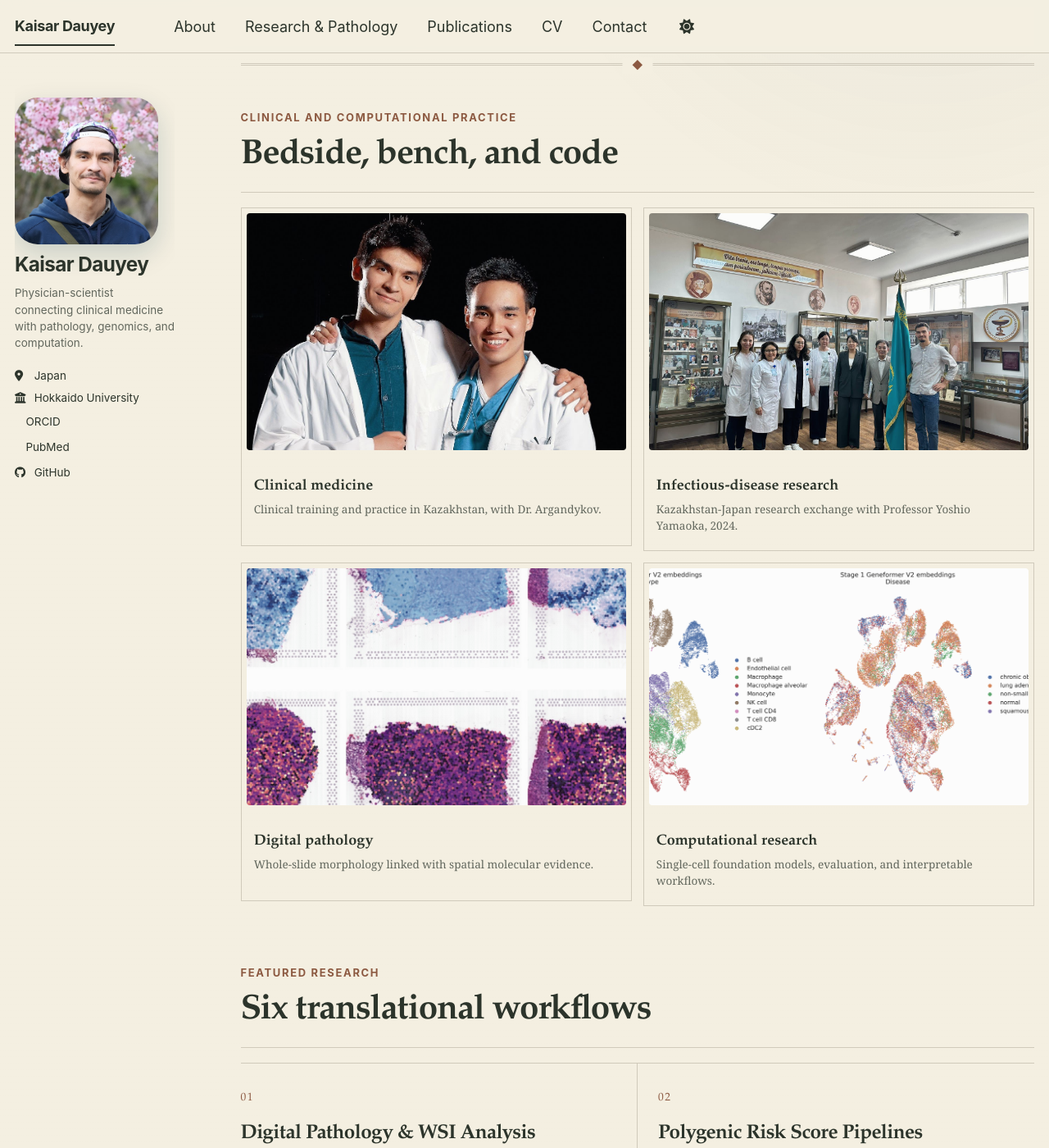
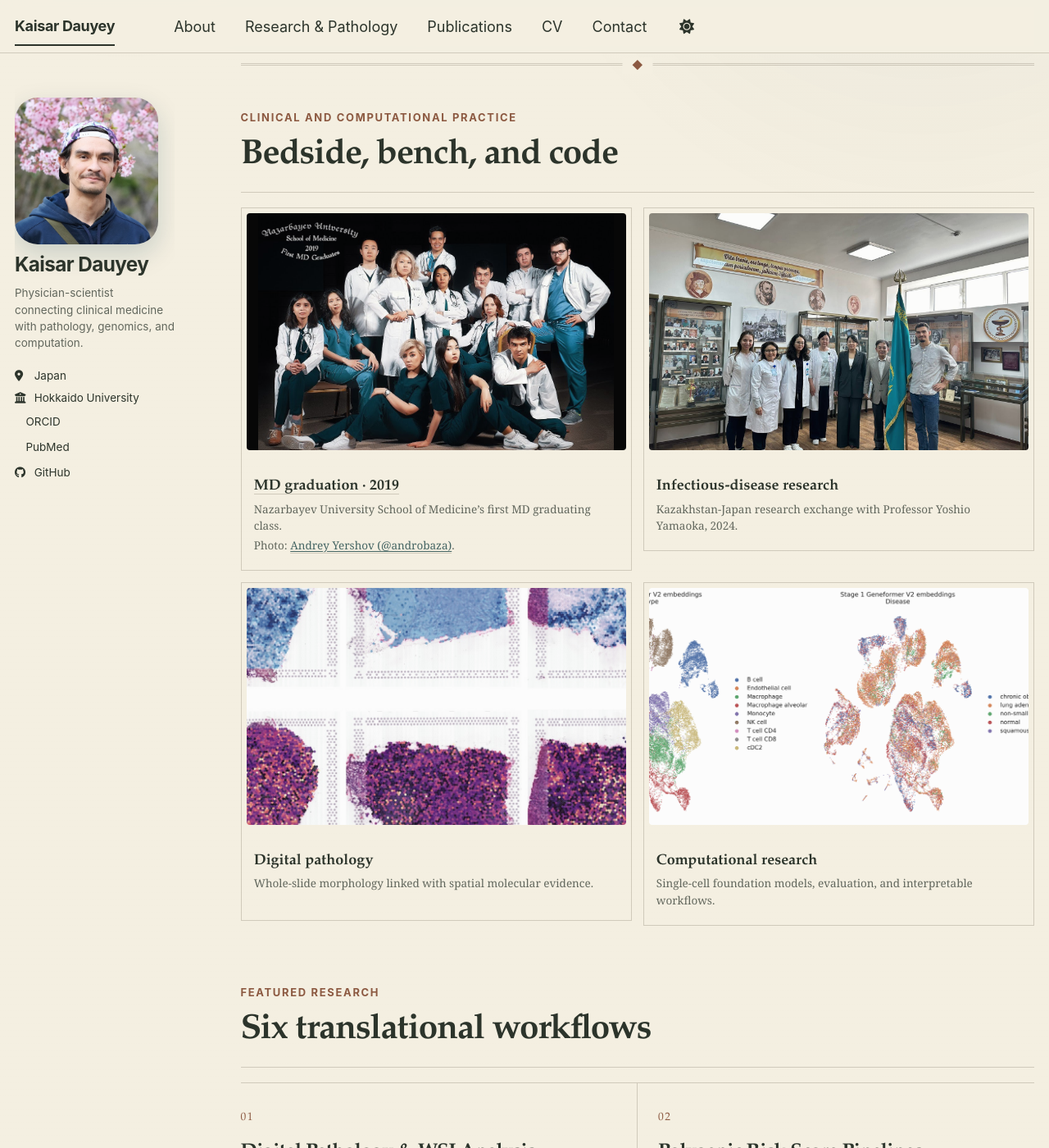
Before and after one commit to Kays3/Kays3.github.io, a Jekyll site: the page built from _pages/about.md, in a window 1280 px wide and 1400 px high, scrolled down 600 px. Shown: the whole window at 82% size. Built offline with Jekyll 4.4.1, drawn with Linux system fonts in a browser that asks for light colours; a style sheet for code colours, icons or effects is not loaded.

Commit message:
Replace clinical portrait with MD graduation

```diff
--- a/_pages/about.md
+++ b/_pages/about.md
@@ -21,9 +21,9 @@ redirect_from:
   <section class="work-image-section" aria-labelledby="work-images-title">
     <div class="section-heading"><p class="eyebrow">Clinical and computational practice</p><h2 id="work-images-title">Bedside, bench, and code</h2></div>
     <div class="work-image-grid">
-      <a class="work-image-card work-image-card--portrait" href="/cv/">
-        <figure><img src="/images/clinical/dauyey-argandykov-clinical.jpg" alt="Kaisar Dauyey and Dr. Argandykov wearing clinical coats and scrubs" fetchpriority="high"><figcaption><strong>Clinical medicine</strong><span>Clinical training and practice in Kazakhstan, with Dr. Argandykov.</span></figcaption></figure>
-      </a>
+      <article class="work-image-card work-image-card--graduation">
+        <figure><a href="/cv/"><img src="/images/clinical/nazarbayev-md-graduates-2019.jpg" alt="Nazarbayev University School of Medicine's first MD graduating class in 2019" fetchpriority="high"></a><figcaption><strong><a href="/cv/">MD graduation · 2019</a></strong><span>Nazarbayev University School of Medicine’s first MD graduating class.</span><span class="photo-credit">Photo: <a href="https://www.instagram.com/androbaza/">Andrey Yershov (@androbaza)</a>.</span></figcaption></figure>
+      </article>
       <a class="work-image-card" href="https://doi.org/10.3389/fmicb.2026.1747006">
         <figure><img src="/images/clinical/almaty-oita-yamaoka-visit-2024.jpg" alt="Kazakhstan and Japan infectious-disease collaborators during Professor Yamaoka's 2024 visit" loading="lazy"><figcaption><strong>Infectious-disease research</strong><span>Kazakhstan-Japan research exchange with Professor Yoshio Yamaoka, 2024.</span></figcaption></figure>
       </a>
--- a/assets/css/main.scss
+++ b/assets/css/main.scss
@@ -182,11 +182,15 @@ html[data-theme="dark"] .masthead {
 .work-image-card figure { border: 1px solid var(--kd-line); margin: 0; padding: 0.35rem; }
 .work-image-card img { aspect-ratio: 16 / 10; display: block; filter: saturate(0.9) contrast(0.98); object-fit: cover; transition: filter 180ms ease, transform 180ms ease; width: 100%; }
 .work-image-card--portrait img { object-position: center 30%; }
+.work-image-card--graduation img { background: #050505; object-fit: contain; }
 .work-image-card figcaption { display: flex; flex-direction: column; min-height: 4.7rem; padding: 0.7rem 0.5rem 0.4rem; }
 .work-image-card figcaption strong { color: var(--kd-ink); font-family: "Palatino Linotype", Palatino, Georgia, serif; font-size: 1rem; }
 .work-image-card figcaption span { color: var(--kd-muted); font-size: 0.75rem; line-height: 1.5; margin-top: 0.2rem; }
-.work-image-card:hover figure, .work-image-card:focus-visible figure { border-color: var(--kd-coral); }
-.work-image-card:hover img, .work-image-card:focus-visible img { filter: saturate(1) contrast(1); transform: translateY(-2px); }
+.work-image-card figure > a { display: block; }
+.page__content .work-image-card figcaption strong a { color: var(--kd-ink); text-decoration: none; }
+.page__content .work-image-card .photo-credit a { color: var(--kd-ocean); text-decoration: underline; }
+.work-image-card:hover figure, .work-image-card:focus-visible figure, .work-image-card:focus-within figure { border-color: var(--kd-coral); }
+.work-image-card:hover img, .work-image-card:focus-visible img, .work-image-card:focus-within img { filter: saturate(1) contrast(1); transform: translateY(-2px); }
 .work-image-card:focus-visible { outline: 2px solid var(--kd-coral); outline-offset: 3px; }
 .featured-work { margin: 0 0 2rem; }
 .featured-work-grid { border-bottom: 3px double var(--kd-line); display: grid; grid-template-columns: repeat(2, minmax(0, 1fr)); }
@@ -286,7 +290,9 @@ html[data-theme="dark"] .masthead {
 .project-card--with-media { overflow: hidden; }
 .project-card__media img { aspect-ratio: 16 / 9; display: block; object-fit: cover; width: 100%; }
 .project-card--portrait .project-card__media img { object-position: center 28%; }
+.project-card--graduation .project-card__media img { background: #050505; object-fit: contain; }
 .project-card__media figcaption { background: rgba(7, 45, 54, 0.76); border-radius: 999px; bottom: 0.65rem; color: #fff; font-size: 0.68rem; left: 0.7rem; padding: 0.38rem 0.65rem; position: absolute; }
+.page__content .project-card__media figcaption a { color: #fff; text-decoration: underline; }
 
 .research-photo-section { margin: 4.5rem 0 3.5rem; }
 .research-photo-grid { display: grid; gap: 0.75rem; grid-template-columns: repeat(2, minmax(0, 1fr)); }
```
Also changed, not shown: _pages/projects.md (+2 -2 lines), images/README.md (+1 -1 lines), images/clinical/dauyey-argandykov-clinical.jpg (deleted), images/clinical/nazarbayev-md-graduates-2019.jpg (added).
